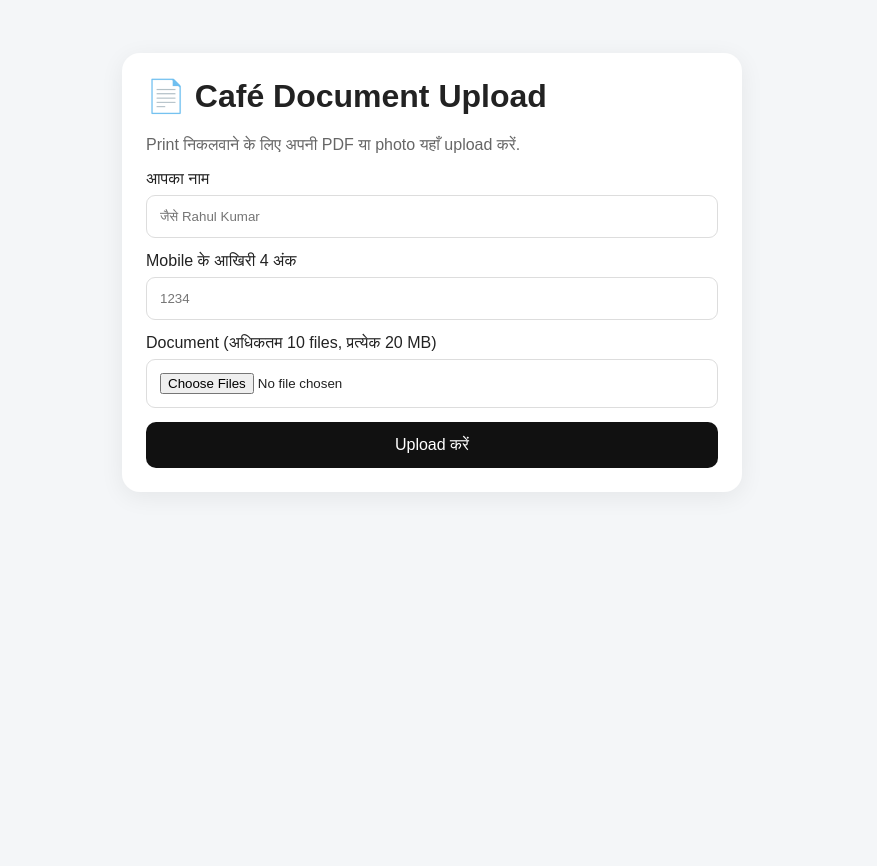
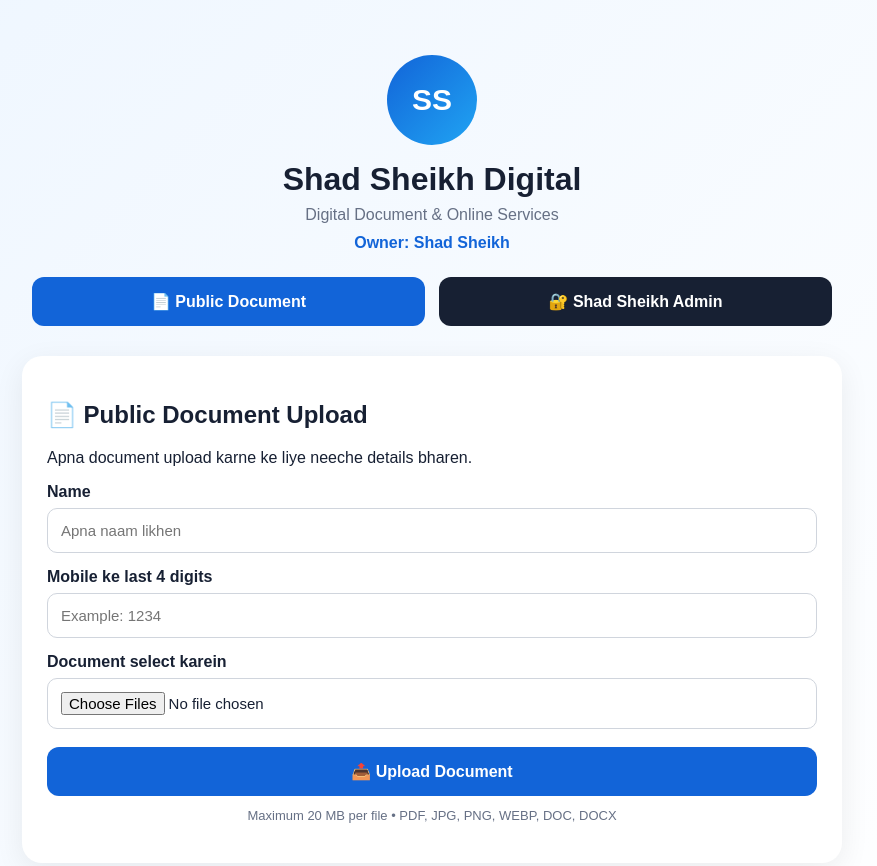
Before and after one commit to thecyberpointcafe-ship-it/thecyberpointcafe, a website: page public/index.html in a window 1280 px wide. Shown: the whole page, without its empty margins (208-1085 px from the left). Before the commit the page ends 800 px from the top, so only its background shows below. Drawn offline with Linux system fonts and the light colour scheme.

Commit message:
Update index.html

```diff
--- a/public/index.html
+++ b/public/index.html
@@ -1,31 +1,300 @@
 <!doctype html>
 <html lang="hi">
 <head>
-<meta charset="utf-8"><meta name="viewport" content="width=device-width,initial-scale=1">
-<title>Café Document Upload</title>
+<meta charset="utf-8">
+<meta name="viewport" content="width=device-width,initial-scale=1">
+
+<title>Shad Sheikh Digital | Document Upload</title>
+<meta name="description" content="Shad Sheikh Digital - Digital Document & Online Services">
+
 <style>
-body{font-family:Arial,sans-serif;background:#f4f6f8;margin:0;color:#222}
-.wrap{max-width:620px;margin:35px auto;padding:18px}.card{background:white;border-radius:18px;padding:24px;box-shadow:0 5px 25px #0001}
-h1{margin-top:0}.muted{color:#666}.btn{display:block;width:100%;padding:14px;border:0;border-radius:10px;background:#111;color:#fff;font-size:16px;cursor:pointer}
-input{width:100%;box-sizing:border-box;padding:13px;margin:7px 0 14px;border:1px solid #ddd;border-radius:9px}
-.success{padding:14px;background:#e9f8ed;border-radius:10px;display:none;margin-top:15px}
+*{box-sizing:border-box}
+
+body{
+  margin:0;
+  font-family:Arial,sans-serif;
+  background:linear-gradient(135deg,#eef6ff,#ffffff);
+  color:#172033;
+}
+
+.wrap{
+  max-width:850px;
+  margin:auto;
+  padding:25px 15px 40px;
+}
+
+.header{
+  text-align:center;
+  padding:30px 10px;
+}
+
+.logo{
+  width:90px;
+  height:90px;
+  margin:auto;
+  border-radius:50%;
+  display:flex;
+  align-items:center;
+  justify-content:center;
+  background:linear-gradient(135deg,#1264d8,#20a4f3);
+  color:white;
+  font-size:30px;
+  font-weight:bold;
+}
+
+h1{
+  margin:16px 0 8px;
+  font-size:32px;
+}
+
+.subtitle{
+  color:#667085;
+  font-size:16px;
+}
+
+.owner{
+  margin-top:10px;
+  font-weight:bold;
+  color:#1264d8;
+}
+
+.buttons{
+  display:grid;
+  grid-template-columns:1fr 1fr;
+  gap:14px;
+  margin-top:25px;
+}
+
+.btn{
+  display:block;
+  padding:15px;
+  border:0;
+  border-radius:12px;
+  text-align:center;
+  text-decoration:none;
+  font-size:16px;
+  font-weight:bold;
+  cursor:pointer;
+}
+
+.public{
+  background:#1264d8;
+  color:white;
+}
+
+.admin{
+  background:#172033;
+  color:white;
+}
+
+.card{
+  background:white;
+  border-radius:20px;
+  padding:25px;
+  box-shadow:0 8px 30px #00000012;
+}
+
+label{
+  display:block;
+  margin:15px 0 7px;
+  font-weight:bold;
+}
+
+input{
+  width:100%;
+  padding:13px;
+  border:1px solid #d0d5dd;
+  border-radius:10px;
+  font-size:15px;
+}
+
+.upload{
+  width:100%;
+  margin-top:18px;
+  background:#1264d8;
+  color:white;
+}
+
+.note{
+  text-align:center;
+  color:#667085;
+  font-size:13px;
+  margin-top:12px;
+}
+
+#msg{
+  text-align:center;
+  margin-top:15px;
+  font-weight:bold;
+}
+
+@media(max-width:600px){
+  h1{font-size:26px}
+  .buttons{grid-template-columns:1fr}
+}
 </style>
 </head>
-<body><div class="wrap"><div class="card">
-<h1>📄 Café Document Upload</h1>
-<p class="muted">Print निकलवाने के लिए अपनी PDF या photo यहाँ upload करें.</p>
-<form id="form">
-<label>आपका नाम</label><input name="name" required maxlength="80" placeholder="जैसे Rahul Kumar">
-<label>Mobile के आखिरी 4 अंक</label><input name="last4" inputmode="numeric" maxlength="4" required placeholder="1234">
-<label>Document (अधिकतम 10 files, प्रत्येक 20 MB)</label><input name="documents" type="file" multiple required accept=".pdf,.jpg,.jpeg,.png,.webp,.doc,.docx">
-<button class="btn">Upload करें</button>
-</form><div id="msg" class="success"></div>
-</div></div>
+
+<body>
+
+<div class="wrap">
+
+  <div class="header">
+
+    <div class="logo">SS</div>
+
+    <h1>Shad Sheikh Digital</h1>
+
+    <div class="subtitle">
+      Digital Document & Online Services
+    </div>
+
+    <div class="owner">
+      Owner: Shad Sheikh
+    </div>
+
+    <div class="buttons">
+
+      <a class="btn public" href="#upload">
+        📄 Public Document
+      </a>
+
+      <a class="btn admin" href="/admin.html">
+        🔐 Shad Sheikh Admin
+      </a>
+
+    </div>
+
+  </div>
+
+  <div class="card" id="upload">
+
+    <h2>📄 Public Document Upload</h2>
+
+    <p>
+      Apna document upload karne ke liye neeche details bharen.
+    </p>
+
+    <form id="form">
+
+      <label>Name</label>
+
+      <input
+        id="name"
+        type="text"
+        placeholder="Apna naam likhen"
+        required
+      >
+
+      <label>Mobile ke last 4 digits</label>
+
+      <input
+        id="mobileLast4"
+        type="text"
+        maxlength="4"
+        inputmode="numeric"
+        placeholder="Example: 1234"
+        required
+      >
+
+      <label>Document select karein</label>
+
+      <input
+        id="files"
+        type="file"
+        multiple
+        accept=".pdf,.jpg,.jpeg,.png,.webp,.doc,.docx"
+        required
+      >
+
+      <button class="btn upload" type="submit">
+        📤 Upload Document
+      </button>
+
+    </form>
+
+    <div class="note">
+      Maximum 20 MB per file • PDF, JPG, PNG, WEBP, DOC, DOCX
+    </div>
+
+    <div id="msg"></div>
+
+  </div>
+
+</div>
+
 <script>
-form.onsubmit=async e=>{
- e.preventDefault(); const btn=form.querySelector("button"); btn.disabled=true; btn.textContent="Uploading...";
- const r=await fetch("/api/upload",{method:"POST",body:new FormData(form)}); const d=await r.json();
- msg.style.display="block"; msg.textContent=r.ok?"✅ Document upload हो गया। अब counter पर अपना नाम बताइए।":"❌ "+(d.error||"Upload failed");
- if(r.ok) form.reset(); btn.disabled=false; btn.textContent="Upload करें";
-};
-</script></body></html>
+
+const form = document.getElementById("form");
+const msg = document.getElementById("msg");
+
+form.addEventListener("submit", async function(e){
+
+  e.preventDefault();
+
+  const name =
+    document.getElementById("name").value.trim();
+
+  const mobileLast4 =
+    document.getElementById("mobileLast4").value.trim();
+
+  const files =
+    document.getElementById("files").files;
+
+  if(!/^\d{4}$/.test(mobileLast4)){
+    msg.textContent =
+      "❌ Mobile ke sirf last 4 digits daalein.";
+    return;
+  }
+
+  if(!files.length){
+    msg.textContent =
+      "❌ Document select karein.";
+    return;
+  }
+
+  const fd = new FormData();
+
+  fd.append("name", name);
+  fd.append("mobileLast4", mobileLast4);
+
+  for(const file of files){
+    fd.append("files", file);
+  }
+
+  msg.textContent =
+    "⏳ Upload ho raha hai...";
+
+  try{
+
+    const r = await fetch("/upload",{
+      method:"POST",
+      body:fd
+    });
+
+    const data = await r.json();
+
+    if(!r.ok){
+      msg.textContent =
+        "❌ " + (data.error || "Upload failed");
+      return;
+    }
+
+    msg.textContent =
+      "✅ Document successfully upload ho gaya.";
+
+    form.reset();
+
+  }catch(error){
+
+    msg.textContent =
+      "❌ Server se connection nahi ho paaya.";
+
+  }
+
+});
+
+</script>
+
+</body>
+</html>
```
